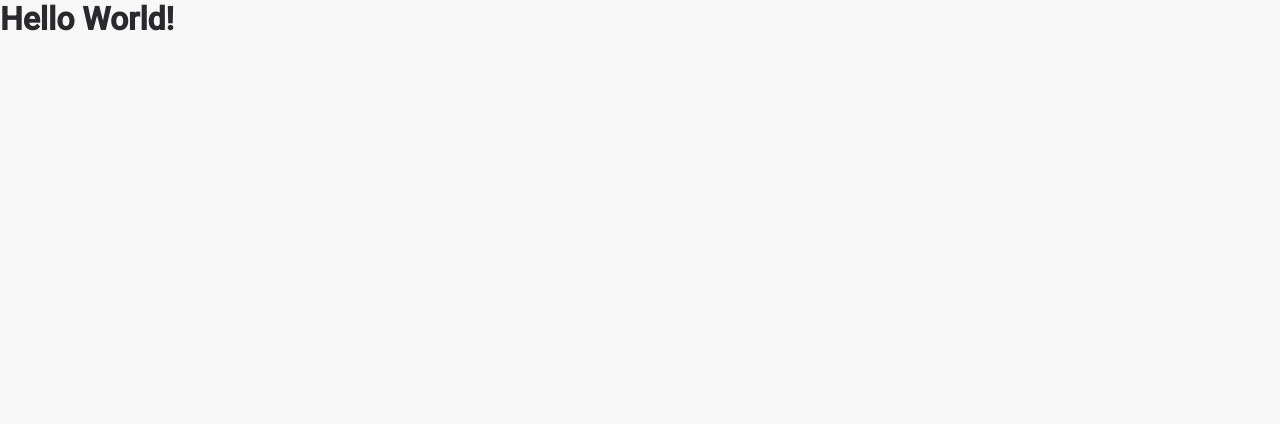
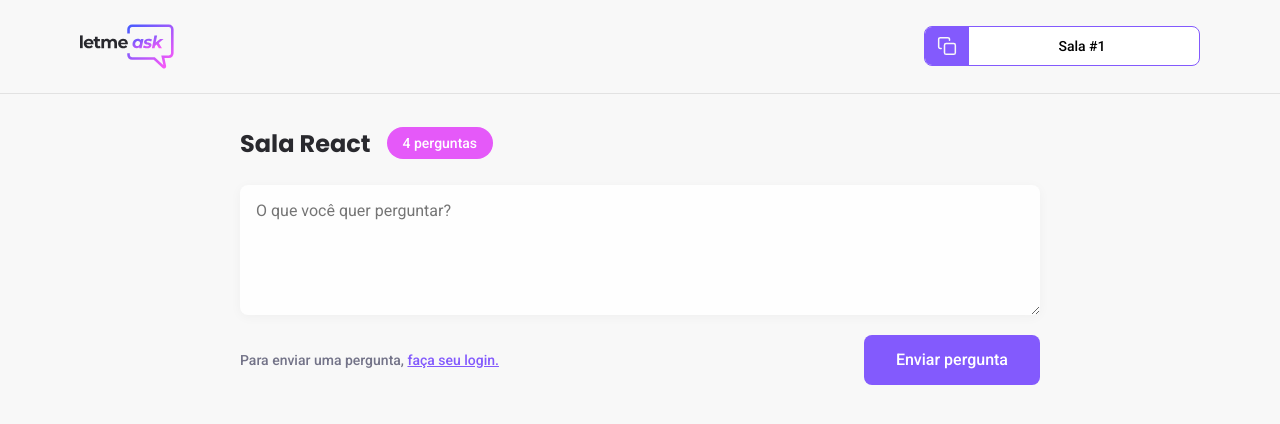
Before and after one commit to DanielAraldi/letmeask, a React (Create React App) app: page /rooms/1 in a window 1280 px wide. Shown: the top 424 px of the page. Built offline with nearby package versions, Linux system fonts and the light colour scheme; no server answers.

Commit message:
feat: created `Room` page with your structure and styles (that isn't complete still)

```diff
--- a/src/pages/Room/index.tsx
+++ b/src/pages/Room/index.tsx
@@ -1,3 +1,40 @@
+import '../../styles/room.scss';
+
+import { useParams } from 'react-router-dom';
+
+import { Button, RoomCode } from '../../components';
+import { LOGO } from '../../config';
+
 export function Room() {
-  return <h1>Hello World!</h1>;
+  const params = useParams();
+
+  return (
+    <div id='page-room'>
+      <header>
+        <div className='content'>
+          <img src={LOGO} alt='Letmeask' />
+          <RoomCode code={params.id!} />
+        </div>
+      </header>
+
+      <main>
+        <div className='room-title'>
+          <h1>Sala React</h1>
+          <span>4 perguntas</span>
+        </div>
+
+        <form>
+          <textarea placeholder='O que você quer perguntar?' />
+
+          <div className='form-footer'>
+            <span>
+              Para enviar uma pergunta, <button>faça seu login.</button>
+            </span>
+
+            <Button type='submit'>Enviar pergunta</Button>
+          </div>
+        </form>
+      </main>
+    </div>
+  );
 }
--- /dev/null
+++ b/src/styles/room.scss
@@ -0,0 +1,104 @@
+#page-room {
+  header {
+    padding: 1.5rem;
+
+    border-bottom: 1px solid #e2e2e2;
+
+    .content {
+      display: flex;
+
+      max-width: 70rem;
+
+      justify-content: space-between;
+      align-items: center;
+
+      margin: 0 auto;
+
+      > img {
+        max-height: 2.813rem;
+      }
+    }
+  }
+
+  main {
+    max-width: 50rem;
+
+    margin: 0 auto;
+
+    .room-title {
+      display: flex;
+
+      align-items: center;
+
+      margin: 2rem 0 1.5rem;
+
+      h1 {
+        font-size: 1.5rem;
+        font-family: 'Poppins', sans-serif;
+        color: #29292e;
+      }
+
+      span {
+        margin-left: 1rem;
+
+        padding: 0.5rem 1rem;
+
+        font-size: 0.875rem;
+        font-weight: 500;
+        color: #fff;
+
+        background: #e559f9;
+
+        border-radius: 9999px;
+      }
+    }
+
+    form {
+      textarea {
+        width: 100%;
+        min-height: 8.125rem;
+
+        padding: 1rem;
+
+        resize: vertical;
+        background: #fefefe;
+
+        box-shadow: 0 0.125rem 0.75rem rgba(0, 0, 0, 0.04);
+        border: 0;
+        border-radius: 8px;
+
+        &:focus {
+          outline: #e559f9 solid 0.125rem;
+        }
+      }
+
+      .form-footer {
+        display: flex;
+
+        justify-content: space-between;
+        align-items: center;
+
+        margin-top: 1rem;
+
+        span {
+          font-size: 0.875rem;
+          font-weight: 500;
+          color: #737388;
+
+          button {
+            font-size: 0.875rem;
+            font-weight: 500;
+            text-decoration: underline;
+            color: #835afd;
+
+            cursor: pointer;
+
+            background: transparent;
+
+            border: 0;
+          }
+        }
+      }
+    }
+  }
+}
```
